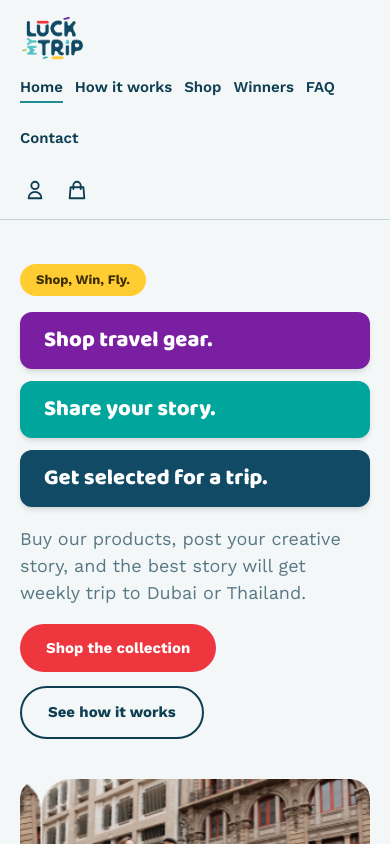
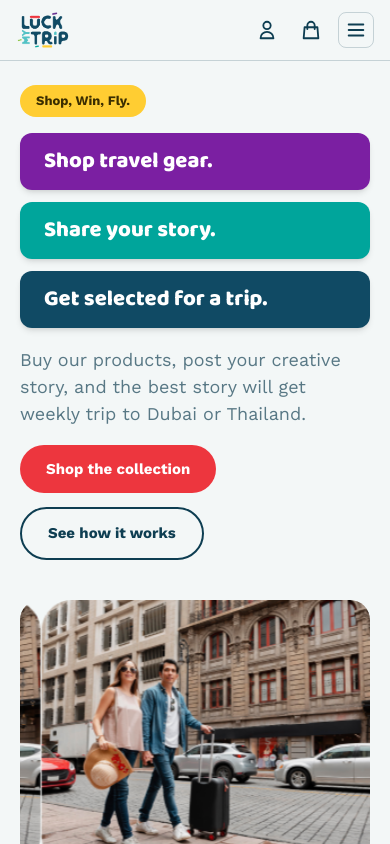
Before and after one commit to ankit562/luckmytrip-volume-6, a React (Vite) app: page /demo in a window 390 px wide. Shown: the top 844 px of the page. Built offline with nearby package versions, Linux system fonts and the light colour scheme; no server answers.

Commit message:
Implement mobile menu toggle and update navigation
Added mobile menu state management and updated navigation for mobile responsiveness.

```diff
--- a/src/pages/demo.jsx
+++ b/src/pages/demo.jsx
@@ -43,6 +43,7 @@ export default function DemoPage() {
   const [activeTab, setActiveTab] = useState('home');
   const [products, setProducts] = useState([]);
   const [productsLoading, setProductsLoading] = useState(true);
+  const [mobileMenuOpen, setMobileMenuOpen] = useState(false);
 
   // Hero Right-Side Carousel State
   const [carouselIndex, setCarouselIndex] = useState(0);
@@ -228,17 +229,20 @@ export default function DemoPage() {
       <link href="https://fonts.googleapis.com/css2?family=Baloo+2:wght@600;700;800&family=Caveat:wght@700&family=Work+Sans:wght@400;500;600;700&display=swap" rel="stylesheet" />
 
       <header className="sticky top-0 z-20 bg-[#F3F7F7] border-b border-[#0E3E52]/20">
-        <div className="max-w-[1100px] mx-auto px-5 py-3.5 flex flex-wrap items-center justify-between gap-y-3">
-          <a className="flex items-center no-underline" href="#home">
+        <div className="max-w-[1100px] mx-auto px-4 sm:px-5 py-2.5 lg:py-3.5 flex items-center justify-between">
+          {/* Brand Logo */}
+          <a className="flex items-center no-underline shrink-0" href="#home" onClick={() => setMobileMenuOpen(false)}>
             <img
               src="/images/luckmytrip-logo.png"
               alt="LuckMyTrip"
-              className="h-12 w-auto object-contain"
+              className="h-10 lg:h-12 w-auto object-contain"
             />
           </a>
 
-          <div className="flex items-center gap-[22px] max-lg:w-full max-lg:order-3 max-lg:justify-between flex-wrap lg:ml-auto">
-            <nav className="flex gap-[22px] max-md:gap-x-[12px] flex-wrap items-center">
+          {/* Desktop Navigation + Action Icons */}
+          <div className="flex items-center gap-3 lg:gap-[22px] lg:ml-auto">
+            {/* Desktop Nav Links (unchanged on lg and above) */}
+            <nav className="hidden lg:flex gap-[22px] items-center">
               <a href="#home" className={`no-underline font-semibold text-[15px] py-0.5 border-b-2 ${activeTab === 'home' ? 'border-[#1F8E92]' : 'border-transparent'}`}>Home</a>
               <a href="#how" className="no-underline font-semibold text-[15px] py-0.5 border-b-2 border-transparent hover:border-[#1F8E92]">How it works</a>
               <a href="#shop" className="no-underline font-semibold text-[15px] py-0.5 border-b-2 border-transparent hover:border-[#1F8E92]">Shop</a>
@@ -247,12 +251,18 @@ export default function DemoPage() {
               <a href="#contact" className="no-underline font-semibold text-[15px] py-0.5 border-b-2 border-transparent hover:border-[#1F8E92]">Contact</a>
             </nav>
 
-            <div className="flex gap-3 items-center relative">
+            {/* Profile, Cart, and Mobile Menu Toggle */}
+            <div className="flex gap-2.5 sm:gap-3 items-center relative">
+              {/* Profile Dropdown */}
               <div className="relative">
                 <button
-                  onClick={() => setShowProfileMenu(!showProfileMenu)}
-                  className="bg-transparent border-0 cursor-pointer p-1 text-[#0E3E52] flex items-center hover:opacity-80 transition-opacity"
+                  onClick={() => {
+                    setShowProfileMenu(!showProfileMenu);
+                    setMobileMenuOpen(false);
+                  }}
+                  className="bg-transparent border-0 cursor-pointer p-1.5 text-[#0E3E52] flex items-center hover:opacity-80 transition-opacity"
                   title="Profile"
+                  aria-label="Profile"
                 >
                   <svg className="w-[22px] h-[22px]" fill="none" stroke="currentColor" strokeWidth="2" viewBox="0 0 24 24">
                     <path strokeLinecap="round" strokeLinejoin="round" d="M16 7a4 4 0 11-8 0 4 4 0 018 0zM12 14a7 7 0 00-7 7h14a7 7 0 00-7-7z" />
@@ -321,27 +331,102 @@ export default function DemoPage() {
                 )}
               </div>
 
+              {/* Cart Button */}
               <button
-                onClick={() => navigate('/addtocart')}
-                className="bg-transparent border-0 cursor-pointer p-1 text-[#0E3E52] flex items-center relative hover:opacity-80 transition-opacity"
+                onClick={() => {
+                  setMobileMenuOpen(false);
+                  navigate('/addtocart');
+                }}
+                className="bg-transparent border-0 cursor-pointer p-1.5 text-[#0E3E52] flex items-center relative hover:opacity-80 transition-opacity"
                 title="Shopping Cart"
+                aria-label="Shopping Cart"
               >
                 <svg className="w-[22px] h-[22px]" fill="none" stroke="currentColor" strokeWidth="2" viewBox="0 0 24 24">
                   <path strokeLinecap="round" strokeLinejoin="round" d="M16 11V7a4 4 0 00-8 0v4M5 9h14l1 12H4L5 9z" />
                 </svg>
                 {totalCartCount > 0 && (
-                  <span className="absolute -top-1.5 -right-2 bg-[#ED363E] text-white text-[11px] font-bold w-4 h-4 rounded-full flex items-center justify-center border-2 border-white shadow-sm">
+                  <span className="absolute -top-0.5 -right-1 bg-[#ED363E] text-white text-[11px] font-bold w-4 h-4 rounded-full flex items-center justify-center border-2 border-white shadow-sm">
                     {totalCartCount}
                   </span>
+                )}
+              </button>
+
+              {/* Mobile & Tablet Hamburger Button (hidden on lg+) */}
+              <button
+                type="button"
+                onClick={() => {
+                  setMobileMenuOpen(!mobileMenuOpen);
+                  setShowProfileMenu(false);
+                }}
+                className="lg:hidden bg-transparent border border-[#0E3E52]/20 rounded-lg cursor-pointer p-1.5 text-[#0E3E52] flex items-center justify-center hover:bg-[#0E3E52]/5 transition-colors"
+                aria-label="Toggle Menu"
+                aria-expanded={mobileMenuOpen}
+              >
+                {mobileMenuOpen ? (
+                  <svg className="w-[22px] h-[22px]" fill="none" stroke="currentColor" strokeWidth="2" viewBox="0 0 24 24">
+                    <path strokeLinecap="round" strokeLinejoin="round" d="M6 18L18 6M6 6l12 12" />
+                  </svg>
+                ) : (
+                  <svg className="w-[22px] h-[22px]" fill="none" stroke="currentColor" strokeWidth="2" viewBox="0 0 24 24">
+                    <path strokeLinecap="round" strokeLinejoin="round" d="M4 6h16M4 12h16M4 18h16" />
+                  </svg>
                 )}
               </button>
             </div>
           </div>
         </div>
+
+        {/* Mobile & Tablet Dropdown Nav Drawer */}
+        {mobileMenuOpen && (
+          <nav className="lg:hidden bg-[#F3F7F7] border-t border-[#0E3E52]/15 px-5 py-3 flex flex-col gap-1 shadow-md">
+            <a
+              href="#home"
+              onClick={() => setMobileMenuOpen(false)}
+              className={`no-underline font-semibold text-[15px] py-2 px-3 rounded-lg ${activeTab === 'home' ? 'bg-[#1F8E92]/15 text-[#1F8E92]' : 'text-[#0E3E52] hover:bg-[#0E3E52]/5'}`}
+            >
+              Home
+            </a>
+            <a
+              href="#how"
+              onClick={() => setMobileMenuOpen(false)}
+              className="no-underline font-semibold text-[15px] py-2 px-3 rounded-lg text-[#0E3E52] hover:bg-[#0E3E52]/5"
+            >
+              How it works
+            </a>
+            <a
+              href="#shop"
+              onClick={() => setMobileMenuOpen(false)}
+              className="no-underline font-semibold text-[15px] py-2 px-3 rounded-lg text-[#0E3E52] hover:bg-[#0E3E52]/5"
+            >
+              Shop
+            </a>
+            <a
+              href="#winners"
+              onClick={() => setMobileMenuOpen(false)}
+              className={`no-underline font-semibold text-[15px] py-2 px-3 rounded-lg ${activeTab === 'winners' ? 'bg-[#1F8E92]/15 text-[#1F8E92]' : 'text-[#0E3E52] hover:bg-[#0E3E52]/5'}`}
+            >
+              Winners
+            </a>
+            <a
+              href="#faq"
+              onClick={() => setMobileMenuOpen(false)}
+              className="no-underline font-semibold text-[15px] py-2 px-3 rounded-lg text-[#0E3E52] hover:bg-[#0E3E52]/5"
+            >
+              FAQ
+            </a>
+            <a
+              href="#contact"
+              onClick={() => setMobileMenuOpen(false)}
+              className="no-underline font-semibold text-[15px] py-2 px-3 rounded-lg text-[#0E3E52] hover:bg-[#0E3E52]/5"
+            >
+              Contact
+            </a>
+          </nav>
+        )}
       </header>
 
       <main className="flex-1">
-        <section className={`py-11 pb-12 ${activeTab === 'home' ? '' : 'hidden'}`} id="v-home">
+        <section className={`py-6 sm:py-11 pb-12 ${activeTab === 'home' ? '' : 'hidden'}`} id="v-home">
           <div className="max-w-[1100px] mx-auto px-5">
             {/* HERO SECTION GRID (Aligned at the top with items-start) */}
             <div className="grid grid-cols-1 lg:grid-cols-[1.1fr_0.9fr] gap-10 items-start">
@@ -449,7 +534,7 @@ export default function DemoPage() {
       </main>
 
       {/* CONTINUOUS INFINITE HORIZONTAL SLIDER ABOVE FOOTER */}
-       <section className="relative w-full h-[110px] md:h-[160px] overflow-hidden select-none">
+      <section className="relative w-full h-[110px] md:h-[160px] overflow-hidden select-none">
         <div
           onTransitionEnd={handleSlideTransitionEnd}
           className={`flex w-full h-full ${
@@ -478,7 +563,6 @@ export default function DemoPage() {
           ))}
         </div>
       </section>
-
       <Footer />
     </div>
   );
```
